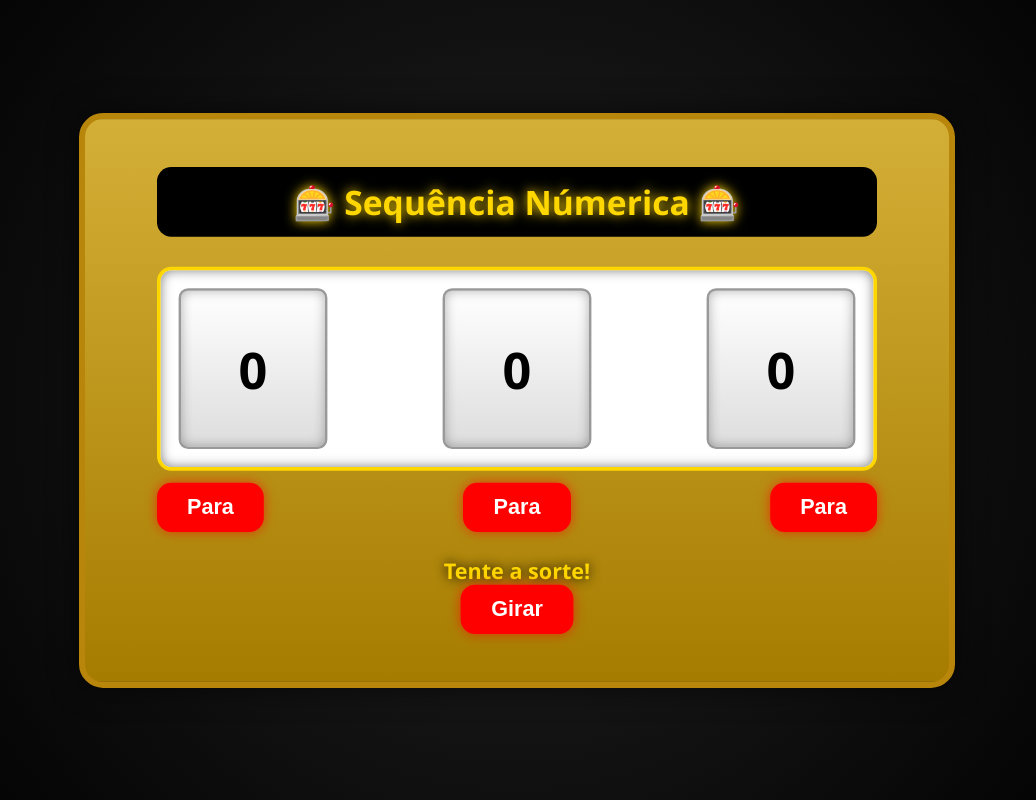
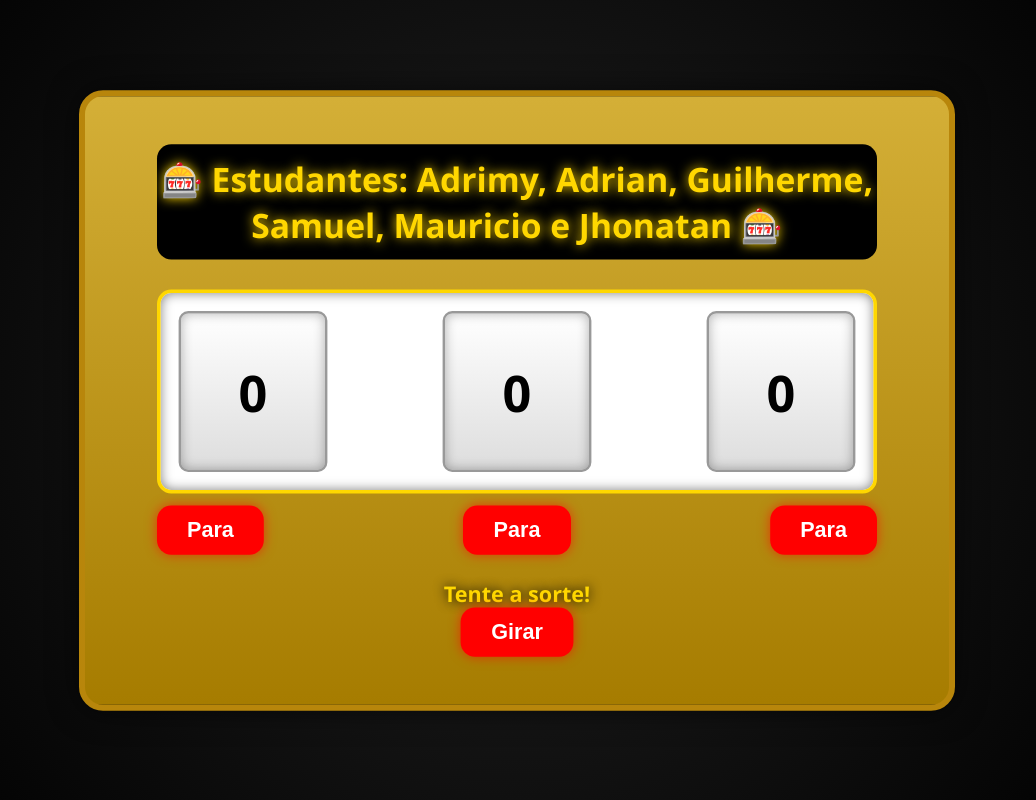
Before and after one commit to marcos55920/trabalhosteam, a plain HTML site: page index.html in a window 1280 px wide. Shown: the whole page, without its empty margins (123-1159 px from the left). Drawn offline with Linux system fonts and the light colour scheme.

Commit message:
Update index.html

```diff
--- a/index.html
+++ b/index.html
@@ -140,7 +140,7 @@
 </head>
 <body>
   <div class="slot-machine" id="machine">
-    <div class="slot-header">🎰 Sequência Númerica 🎰</div> <!-- 🔹 título de volta -->
+    <div class="slot-header">🎰 Estudantes: Adrimy, Adrian, Guilherme, Samuel, Mauricio e Jhonatan 🎰</div> <!-- 🔹 título de volta -->
 
     <div class="reels">
       <div class="reel" id="reel1">0</div>
```
